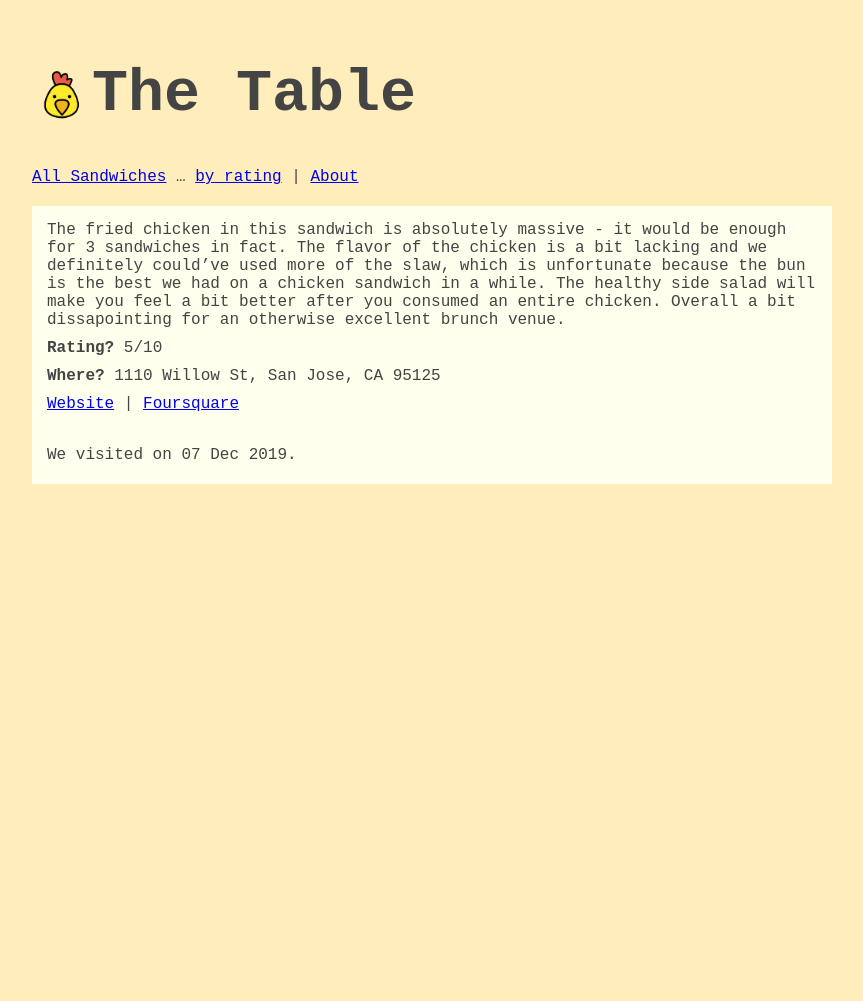
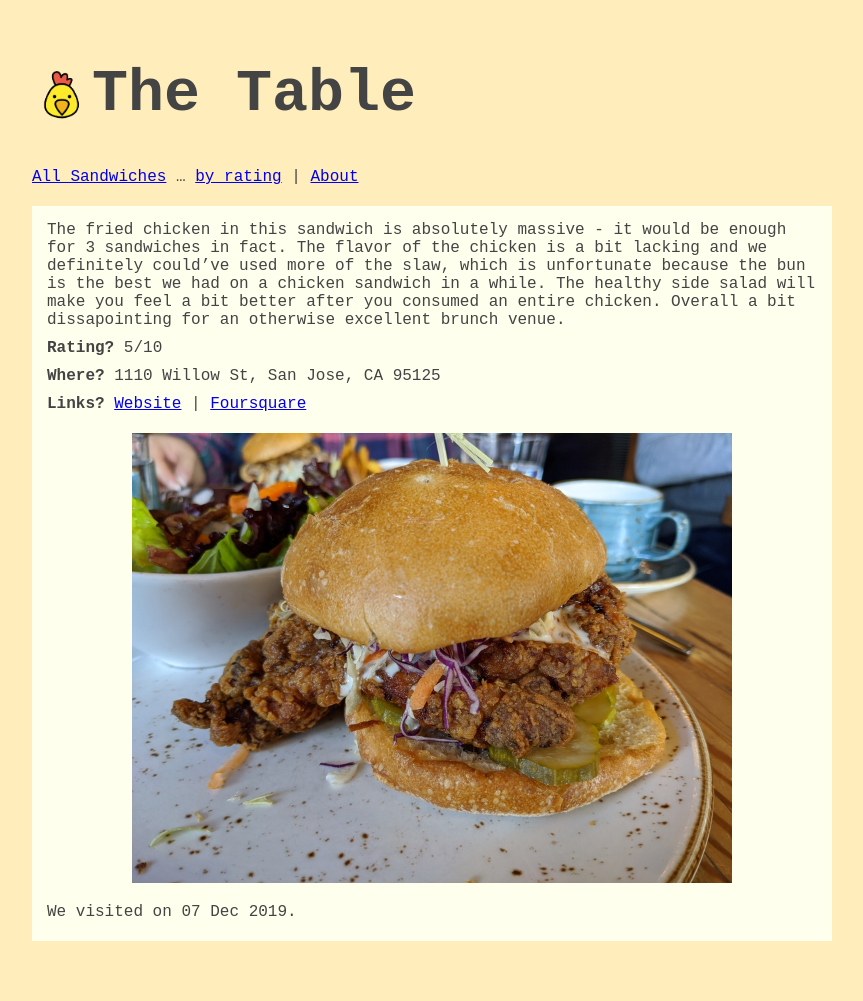
Before and after one commit to stefanthoss/chickenonabun, a Jekyll site: the page built from _posts/2019-12-07-the-table.md, in a window 1280 px wide. Shown: the whole page, without its empty margins (208-1071 px from the left). Built offline with Jekyll 4.4.1, drawn with Linux system fonts in a browser that asks for light colours; before the commit the page ends 900 px from its top, so only the background shows below that.

Commit message:
Add images for The Table and Dave's Hot Chicken

```diff
--- a/_config.yml
+++ b/_config.yml
@@ -14,6 +14,10 @@ defaults:
       path: ""
     values:
       layout: "default"
+  - scope:
+      path: "assets/images"
+    values:
+      image: true
 
 plugins_dir: ./_plugins
 jekyll_get:
--- a/_layouts/post.html
+++ b/_layouts/post.html
@@ -13,9 +13,11 @@ layout: default
       page.multiple-loc }}){% endif %}
   </p>
   <p>
-    <a href="{{ page.website }}">Website</a> |
+    <b>Links?</b> <a href="{{ page.website }}">Website</a> |
     <a href="{{ page.foursquare-link }}">Foursquare</a>
   </p>
-  <br />
+  {% if page.image %}<p>
+    <img src="{{ page.image }}" alt="{{ page.title }} sandwich" class="sandwich-image" />
+  </p>{% endif %}
   <p>We visited on {{ page.date | date_to_string }}.
 </div>
--- a/_posts/2019-12-07-the-table.md
+++ b/_posts/2019-12-07-the-table.md
@@ -1,8 +1,9 @@
 ---
-title: "The Table"
 address: "1110 Willow St, San Jose, CA 95125"
 foursquare-link: https://foursquare.com/v/the-table/501ecc12e4b06507355c5844
+image: /assets/images/the-table.jpg
 rating: 5
+title: "The Table"
 website: https://www.thetablesj.com
 ---
 
--- a/assets/stylesheets/desktop.css
+++ b/assets/stylesheets/desktop.css
@@ -11,6 +11,12 @@
   background-color: #ffffee;
   margin-bottom: 20px;
   padding: 10px 15px 10px 15px;
+}
+
+.sandwich-image {
+  display: block;
+  margin: 20px auto 20px auto;
+  width: 600px;
 }
 
 body {
--- a/assets/stylesheets/mobile.css
+++ b/assets/stylesheets/mobile.css
@@ -11,6 +11,12 @@
   background-color: #ffffee;
   margin-bottom: 20px;
   padding: 10px 15px 10px 15px;
+}
+
+.sandwich-image {
+  display: block;
+  max-width:100%;
+  padding: 20px auto 20px auto;
 }
 
 body {
```
Also changed, not shown: _posts/2019-11-27-daves-hot-chicken.md (+1 -0 lines), README.md, assets/images/daves-hot-chicken.jpg (added), assets/images/the-table.jpg (added).
